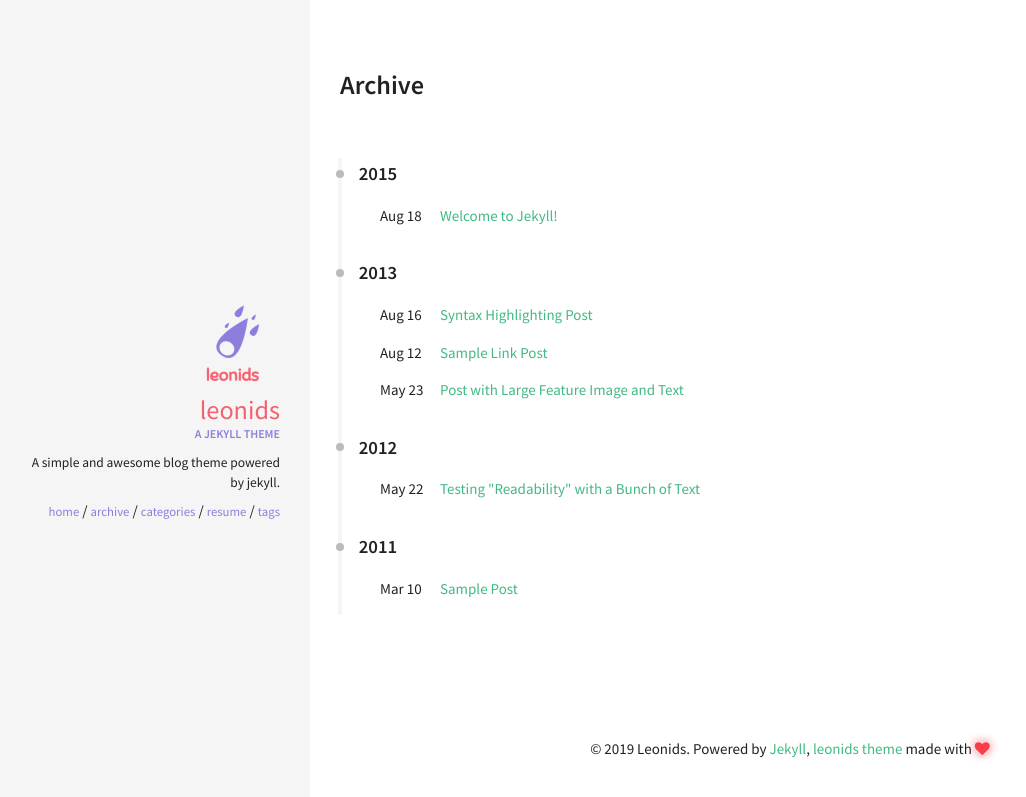
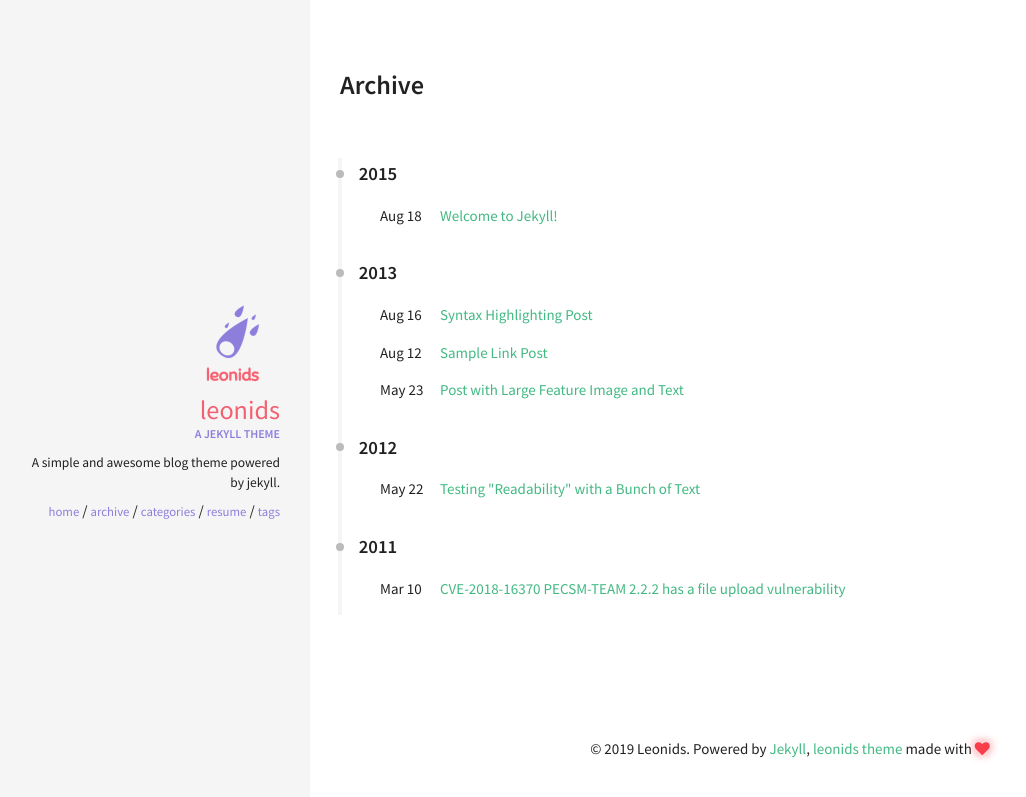
Before and after one commit to snappyJack/snappyjack.github.io, a Jekyll site: the page built from archive.html, in a window 1280 px wide. Shown: the top 797 px of the page, without its empty margins (10-1036 px from the left). Built offline with Jekyll 4.4.1, drawn with Linux system fonts in a browser that asks for light colours; some of the changed lines change nothing that is shown.

Commit message:
Update 2011-03-10-sample-post.md

```diff
--- a/_posts/2011-03-10-sample-post.md
+++ b/_posts/2011-03-10-sample-post.md
@@ -1,98 +1,37 @@
 ---
 layout: post
-title: Sample Post
+title: CVE-2018-16370 PECSM-TEAM 2.2.2 has a file upload vulnerability
 excerpt: "Just about everything you'll need to style in the theme: headings, paragraphs, blockquotes, tables, code blocks, and more."
 categories: [hello world]
 comments: true
-image:
-  feature: https://images.unsplash.com/photo-1440635592348-167b1b30296f?crop=entropy&dpr=2&fit=crop&fm=jpg&h=475&ixjsv=2.1.0&ixlib=rb-0.3.5&q=50&w=1250
-  credit: thomas shellberg
-  creditlink: https://unsplash.com/photos/Ki0dpxd3LGc
 ---
 
-## HTML Elements
+This page let user upgrade the PESCMS system manually.
 
-Below is just about everything you'll need to style in the theme. Check the source code to see the many embedded elements within paragraphs.
+![Image text](https://raw.githubusercontent.com/snappyJack/snappyjack.github.io/master/img/CVE-2018-16370(1).png)
 
-# Heading 1
+Follow the mtUpgrade funtction,the upload file extension must be “zip”
 
-## Heading 2
+![Image text](https://raw.githubusercontent.com/snappyJack/snappyjack.github.io/master/img/CVE-2018-16370(2).png)
 
-### Heading 3
+and follow the unzip function
 
-#### Heading 4
+![Image text](https://raw.githubusercontent.com/snappyJack/snappyjack.github.io/master/img/CVE-2018-16370(3).png)
 
-##### Heading 5
+Follow the simulateInstall function and install function,we can see the file decompression in root directory
 
-###### Heading 6
+![Image text](https://raw.githubusercontent.com/snappyJack/snappyjack.github.io/master/img/CVE-2018-16370(4).png)
 
-### Body text
+![Image text](https://raw.githubusercontent.com/snappyJack/snappyjack.github.io/master/img/CVE-2018-16370(5).png)
 
-Lorem ipsum dolor sit amet, test link adipiscing elit. **This is strong**. Nullam dignissim convallis est. Quisque aliquam.
+so,we can create a evil.php
 
-![Smithsonian Image](https://images.unsplash.com/photo-1440635592348-167b1b30296f?crop=entropy&dpr=2&fit=crop&fm=jpg&h=475&ixjsv=2.1.0&ixlib=rb-0.3.5&q=50&w=1250)
+![Image text](https://raw.githubusercontent.com/snappyJack/snappyjack.github.io/master/img/CVE-2018-16370(6).png)
 
-*This is emphasized*. Donec faucibus. Nunc iaculis suscipit dui. 53 = 125. Water is H2O. Nam sit amet sem. Aliquam libero nisi, imperdiet at, tincidunt nec, gravida vehicula, nisl. The New York Times (That’s a citation). Underline.Maecenas ornare tortor. Donec sed tellus eget sapien fringilla nonummy. Mauris a ante. Suspendisse quam sem, consequat at, commodo vitae, feugiat in, nunc. Morbi imperdiet augue quis tellus.
+and compression it as evil.zip,and upload the evil.zip,
 
-HTML and CSS are our tools. Mauris a ante. Suspendisse quam sem, consequat at, commodo vitae, feugiat in, nunc. Morbi imperdiet augue quis tellus. Praesent mattis, massa quis luctus fermentum, turpis mi volutpat justo, eu volutpat enim diam eget metus.
+![Image text](https://raw.githubusercontent.com/snappyJack/snappyjack.github.io/master/img/CVE-2018-16370(7).png)
 
-### Blockquotes
+at last ,the system decompress evil.zip and evil.php in root directory.
 
-> Lorem ipsum dolor sit amet, test link adipiscing elit. Nullam dignissim convallis est. Quisque aliquam.
-
-## List Types
-
-### Ordered Lists
-
-1. Item one
-   1. sub item one
-   2. sub item two
-   3. sub item three
-2. Item two
-
-### Unordered Lists
-
-* Item one
-* Item two
-* Item three
-
-## Tables
-
-| Header 1 | Header 2 | Header 3 |
-|:--------|:-------:|--------:|
-| cell 1   | cell 2   | cell 3   |
-| cell 4   | cell 5   | cell 6   |
-|----
-| cell 1   | cell 2   | cell 3   |
-| cell 4   | cell 5   | cell 6   |
-|=====
-| Foot 1   | Foot 2   | Foot 3   |
-
-## Code Snippets
-
-{% highlight css %}
-#container {
-  float: left;
-  margin: 0 -240px 0 0;
-  width: 100%;
-}
-{% endhighlight %}
-
-## Buttons
-
-Make any link standout more when applying the `.btn` class.
-
-{% highlight html %}
-<a href="#" class="btn btn-success">Success Button</a>
-{% endhighlight %}
-
-<div markdown="0"><a href="#" class="btn">Primary Button</a></div>
-<div markdown="0"><a href="#" class="btn btn-success">Success Button</a></div>
-<div markdown="0"><a href="#" class="btn btn-warning">Warning Button</a></div>
-<div markdown="0"><a href="#" class="btn btn-danger">Danger Button</a></div>
-<div markdown="0"><a href="#" class="btn btn-info">Info Button</a></div>
-
-## Notices
-
-**Watch out!** You can also add notices by appending `{: .notice}` to a paragraph.
-{: .notice}
+![Image text](https://raw.githubusercontent.com/snappyJack/snappyjack.github.io/master/img/CVE-2018-16370(8).png)
```
